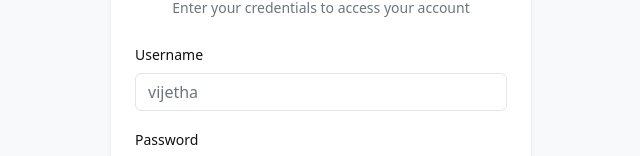
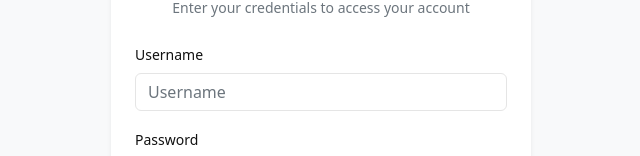
Before and after one commit to Revanth-vanjarapu/vendor, a React (Vite) app: page /login in a window 1280 px wide. Shown: the part 280-436 px from the top of the page, without its empty margins (319-959 px from the left). Built offline with nearby package versions, Linux system fonts and the light colour scheme.

Commit message:
Update Login.jsx

```diff
--- a/src/pages/auth/Login.jsx
+++ b/src/pages/auth/Login.jsx
@@ -86,7 +86,7 @@ export default function Login() {
                 </label>
                 <input
                   className="form-control"
-                  placeholder="vijetha"
+                  placeholder="Username"
                   value={username}
                   onChange={(e) => setUsername(e.target.value)}
                   required
```
